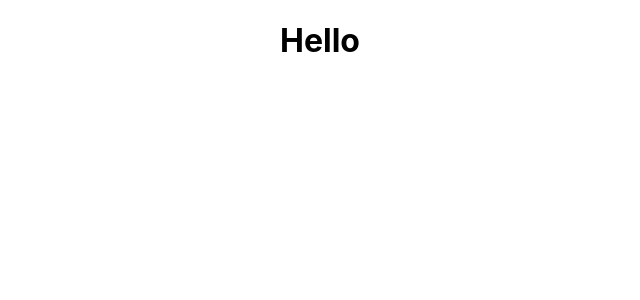
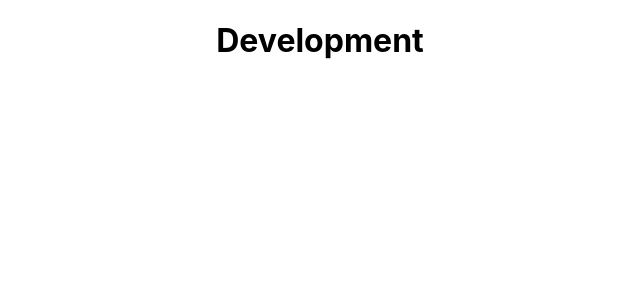
Before and after one commit to Official-simple-soul/hostedLMS, a React (Create React App) app: page / in a window 1280 px wide. Shown: the top 300 px of the page, without its empty margins (320-960 px from the left). Built offline with nearby package versions, Linux system fonts and the light colour scheme.

Commit message:
for development

```diff
--- a/src/App.js
+++ b/src/App.js
@@ -3,7 +3,7 @@ import './App.css';
 function App() {
   return (
     <div className="App">
-      <h1>Hello</h1>
+      <h1>Development</h1>
     </div>
   );
 }
```
